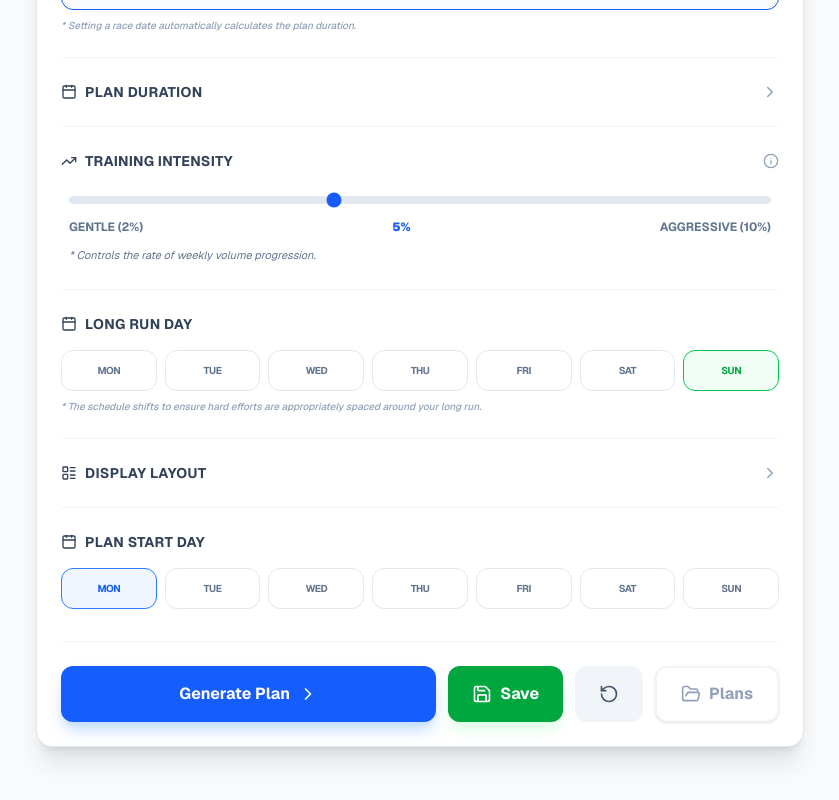
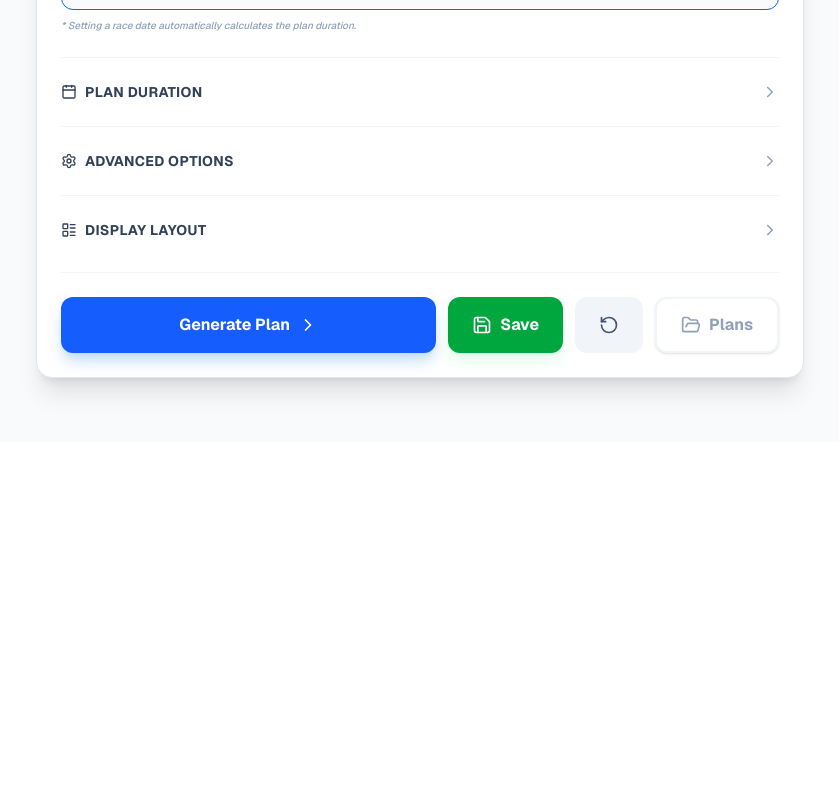
Before and after one commit to yourannoying2020/the-rundamentals, a Next.js app in the folder running-coach/: page / in a window 1280 px wide. Shown: the part 364-1164 px from the top of the page, without its empty margins (220-1059 px from the left). After the commit the page ends 806 px from the top, so only its background shows below. Built offline with nearby package versions, Linux system fonts and the light colour scheme.

Commit message:
feat: include advanced options

```diff
--- a/running-coach/app/components/PlanSettings.tsx
+++ b/running-coach/app/components/PlanSettings.tsx
@@ -1,5 +1,5 @@
 import React from 'react';
-import { Timer, Target, Calendar, ChevronRight, LayoutList, ChevronDown, TrendingUp, Info, FolderOpen, RotateCcw, Save } from 'lucide-react';
+import { Timer, Target, Calendar, ChevronRight, LayoutList, ChevronDown, TrendingUp, Info, FolderOpen, RotateCcw, Save, Settings } from 'lucide-react';
 import { motion, AnimatePresence } from 'framer-motion';
 import { TimeInput } from '../TimeInput';
 import { LayoutSelector, ViewMode } from './LayoutSelector';
@@ -29,6 +29,8 @@ interface PlanSettingsProps {
   setIsDurationExpanded: (val: boolean) => void;
   isLayoutExpanded: boolean;
   setIsLayoutExpanded: (val: boolean) => void;
+  isAdvancedExpanded: boolean;
+  setIsAdvancedExpanded: (val: boolean) => void;
   activeId: string | null;
   onSave: () => void;
   onGenerate: () => void;
@@ -120,6 +122,17 @@ export const PlanSettings = (props: PlanSettingsProps) => {
     </div>
 
     <div className="mt-6 pt-6 border-t border-slate-100">
+      <button onClick={() => props.setIsAdvancedExpanded(!props.isAdvancedExpanded)} className="flex items-center justify-between w-full group">
+        <span className="flex items-center gap-2 text-sm font-bold text-slate-700 uppercase tracking-wide group-hover:text-blue-600 transition-colors">
+          <Settings size={16} /> Advanced Options
+        </span>
+        {props.isAdvancedExpanded ? <ChevronDown size={18} className="text-slate-400" /> : <ChevronRight size={18} className="text-slate-400" />}
+      </button>
+      <AnimatePresence>
+        {props.isAdvancedExpanded && (
+          <motion.div initial={{ height: 0, opacity: 0 }} animate={{ height: 'auto', opacity: 1 }} exit={{ height: 0, opacity: 0 }} transition={{ duration: 0.3, ease: 'easeInOut' }} className="overflow-hidden">
+            <div className="mt-4 space-y-6">
+              <div>
                 <label className="flex items-center justify-between mb-4">
                   <span className="flex items-center gap-2 text-sm font-bold text-slate-700 uppercase tracking-wide">
                     <TrendingUp size={16} /> Training Intensity
@@ -135,35 +148,40 @@ export const PlanSettings = (props: PlanSettingsProps) => {
                     <span className="text-blue-600 font-black">{props.difficulty}%</span>
                     <span>AGGRESSIVE (10%)</span>
                   </div>
-        <p className="mt-3 text-[11px] text-slate-500 leading-relaxed italic">* Controls the rate of weekly volume progression.</p>
                 </div>
               </div>
 
-    <div className="mt-6 pt-6 border-t border-slate-100">
+              <div className="pt-6 border-t border-slate-100">
                 <label className="flex items-center gap-2 text-sm font-bold text-slate-700 mb-4 uppercase tracking-wide">
                   <Calendar size={16} /> Long Run Day
                 </label>
-      <div className="grid grid-cols-2 md:grid-cols-4 lg:grid-cols-7 gap-2">
+                <div className="grid grid-cols-4 lg:grid-cols-7 gap-2">
                   {['Monday', 'Tuesday', 'Wednesday', 'Thursday', 'Friday', 'Saturday', 'Sunday'].map((d) => (
-          <label
-            key={d}
-            className={`flex items-center justify-center p-3 border rounded-xl cursor-pointer transition-all font-bold text-[10px] uppercase tracking-tighter ${
-              props.longRunDay === d
-                ? 'border-green-500 bg-green-50 text-green-600'
-                : 'border-slate-200 text-slate-500 hover:bg-slate-50'
-            }`}
-          >
-            <input
-              type="radio"
-              className="hidden"
-              checked={props.longRunDay === d}
-              onChange={() => props.setLongRunDay(d as DayOfWeekSchema)}
-            />
+                    <label key={d} className={`flex items-center justify-center p-3 border rounded-xl cursor-pointer transition-all font-bold text-[10px] uppercase tracking-tighter ${props.longRunDay === d ? 'border-green-500 bg-green-50 text-green-600' : 'border-slate-200 text-slate-500 hover:bg-slate-50'}`}>
+                      <input type="radio" className="hidden" checked={props.longRunDay === d} onChange={() => props.setLongRunDay(d as DayOfWeekSchema)} />
                       {d.substring(0, 3)}
                     </label>
                   ))}
                 </div>
-      <p className="mt-2 text-[10px] text-slate-400 italic font-medium">* The schedule shifts to ensure hard efforts are appropriately spaced around your long run.</p>
+              </div>
+
+              <div className="pt-6 border-t border-slate-100">
+                <label className="flex items-center gap-2 text-sm font-bold text-slate-700 mb-4 uppercase tracking-wide">
+                  <Calendar size={16} /> Plan Start Day
+                </label>
+                <div className="grid grid-cols-4 lg:grid-cols-7 gap-2">
+                  {['Monday', 'Tuesday', 'Wednesday', 'Thursday', 'Friday', 'Saturday', 'Sunday'].map((d) => (
+                    <label key={d} className={`flex items-center justify-center p-3 border rounded-xl cursor-pointer transition-all font-bold text-[10px] uppercase tracking-tighter ${props.startDay === d ? 'border-blue-500 bg-blue-50 text-blue-600' : 'border-slate-200 text-slate-500 hover:bg-slate-50'}`}>
+                      <input type="radio" className="hidden" checked={props.startDay === d} onChange={() => props.setStartDay(d as DayOfWeekSchema)} />
+                      {d.substring(0, 3)}
+                    </label>
+                  ))}
+                </div>
+              </div>
+            </div>
+          </motion.div>
+        )}
+      </AnimatePresence>
     </div>
 
     <div className="mt-6 pt-6 border-t border-slate-100">
@@ -184,32 +202,6 @@ export const PlanSettings = (props: PlanSettingsProps) => {
       </AnimatePresence>
     </div>
 
-    <div className="mt-6 pt-6 border-t border-slate-100">
-      <label className="flex items-center gap-2 text-sm font-bold text-slate-700 mb-4 uppercase tracking-wide">
-        <Calendar size={16} /> Plan Start Day
-      </label>
-      <div className="grid grid-cols-2 md:grid-cols-4 lg:grid-cols-7 gap-2">
-        {['Monday', 'Tuesday', 'Wednesday', 'Thursday', 'Friday', 'Saturday', 'Sunday'].map((d) => (
-          <label
-            key={d}
-            className={`flex items-center justify-center p-3 border rounded-xl cursor-pointer transition-all font-bold text-[10px] uppercase tracking-tighter ${
-              props.startDay === d
-                ? 'border-blue-500 bg-blue-50 text-blue-600'
-                : 'border-slate-200 text-slate-500 hover:bg-slate-50'
-            }`}
-          >
-            <input
-              type="radio"
-              className="hidden"
-              checked={props.startDay === d}
-              onChange={() => props.setStartDay(d as DayOfWeekSchema)}
-            />
-            {d.substring(0, 3)}
-          </label>
-        ))}
-      </div>
-    </div>
-
     <div className="mt-8 pt-6 border-t border-slate-100 flex flex-col md:flex-row gap-3">
       <button onClick={props.onGenerate} className="flex-1 bg-blue-600 hover:bg-blue-700 text-white font-bold py-4 rounded-xl transition-all flex items-center justify-center gap-2 shadow-lg shadow-blue-200">
         Generate Plan <ChevronRight size={20} />
--- a/running-coach/app/page.tsx
+++ b/running-coach/app/page.tsx
@@ -28,6 +28,7 @@ export default function RunningCoach() {
   const [difficulty, setDifficulty] = useState(defaultSettings.difficulty);
   const [isDurationExpanded, setIsDurationExpanded] = useState(defaultSettings.isDurationExpanded);
   const [isLayoutExpanded, setIsLayoutExpanded] = useState(defaultSettings.isLayoutExpanded);
+  const [isAdvancedExpanded, setIsAdvancedExpanded] = useState(defaultSettings.isAdvancedExpanded);
   const [settingsError, setSettingsError] = useState(false);
 
   const [isOverlayOpen, setIsOverlayOpen] = useState(false);
@@ -47,8 +48,9 @@ export default function RunningCoach() {
     setGoalRaceDate(defaults.goalRaceDate); // Reset goalRaceDate
     setIsDurationExpanded(defaults.isDurationExpanded);
     setIsLayoutExpanded(defaults.isLayoutExpanded);
+    setIsAdvancedExpanded(defaults.isAdvancedExpanded);
     setSettingsError(false);
-  }, [setCurrentTime, setTargetTime, setDuration, setCustomDays, setViewMode, setDifficulty, setStartDay, setLongRunDay, setGoalRaceDate, setIsDurationExpanded, setIsLayoutExpanded, setSettingsError]);
+  }, [setCurrentTime, setTargetTime, setDuration, setCustomDays, setViewMode, setDifficulty, setStartDay, setLongRunDay, setGoalRaceDate, setIsDurationExpanded, setIsLayoutExpanded, setIsAdvancedExpanded, setSettingsError]);
 
   useEffect(() => {
     isMounted.current = true;
@@ -73,6 +75,7 @@ export default function RunningCoach() {
             setGoalRaceDate(data.goalRaceDate ?? defaultSettings.goalRaceDate); // Load goalRaceDate
             setIsDurationExpanded(data.isDurationExpanded ?? defaultSettings.isDurationExpanded);
             setIsLayoutExpanded(data.isLayoutExpanded ?? defaultSettings.isLayoutExpanded);
+            setIsAdvancedExpanded(data.isAdvancedExpanded ?? defaultSettings.isAdvancedExpanded);
           });
         } else {
           // If data is null or undefined, trigger reset action
@@ -91,9 +94,9 @@ export default function RunningCoach() {
   useEffect(() => {
     if (!isMounted.current) return;
     storage.set('running-coach-settings', {
-      currentTime, targetTime, duration, customDays, viewMode, difficulty, startDay, longRunDay, goalRaceDate, isDurationExpanded, isLayoutExpanded
+      currentTime, targetTime, duration, customDays, viewMode, difficulty, startDay, longRunDay, goalRaceDate, isDurationExpanded, isLayoutExpanded, isAdvancedExpanded
     });
-  }, [currentTime, targetTime, duration, customDays, viewMode, difficulty, startDay, longRunDay, goalRaceDate, isDurationExpanded, isLayoutExpanded]);
+  }, [currentTime, targetTime, duration, customDays, viewMode, difficulty, startDay, longRunDay, goalRaceDate, isDurationExpanded, isLayoutExpanded, isAdvancedExpanded]);
 
   const handleExportPDF = async () => {
     // Native browser print is the most reliable way to preserve Tailwind styles
@@ -157,6 +160,7 @@ export default function RunningCoach() {
           difficulty={difficulty} setDifficulty={setDifficulty}
           isDurationExpanded={isDurationExpanded} setIsDurationExpanded={setIsDurationExpanded}
           isLayoutExpanded={isLayoutExpanded} setIsLayoutExpanded={setIsLayoutExpanded}
+          isAdvancedExpanded={isAdvancedExpanded} setIsAdvancedExpanded={setIsAdvancedExpanded}
           activeId={activeId}
           onGenerate={() => generatePlan({ currentTime, targetTime, duration: calculatedDuration, customDays: calculatedDuration, difficulty, startDay, longRunDay, goalRaceDate })}
           onSave={() => updateActivePlan({ currentTime, targetTime, duration: calculatedDuration, customDays: calculatedDuration, difficulty, startDay, longRunDay, goalRaceDate })}
--- a/running-coach/app/schemas.ts
+++ b/running-coach/app/schemas.ts
@@ -44,4 +44,5 @@ export const SettingsSchema = PlanConfigSchema.extend({
   viewMode: z.enum(['vertical', 'horizontal', 'calendar']).default('vertical'),
   isDurationExpanded: z.boolean().default(false),
   isLayoutExpanded: z.boolean().default(false),
+  isAdvancedExpanded: z.boolean().default(false),
 });
```
Lines whose indentation alone changed are shown as unchanged.
